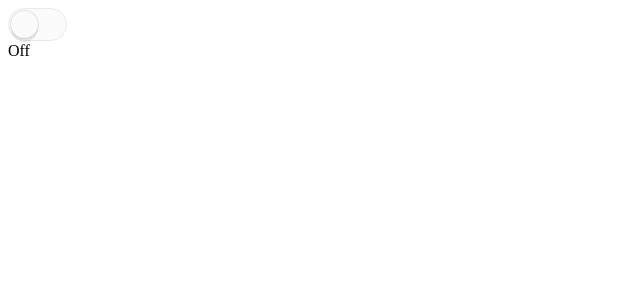
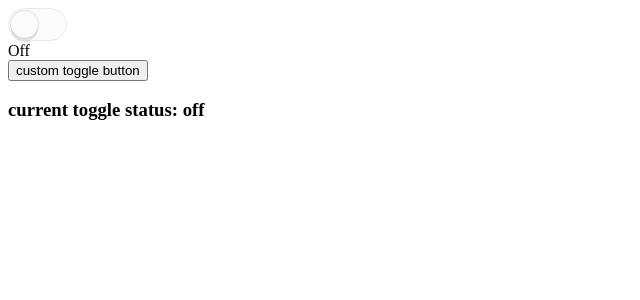
Before and after one commit to haoliangwu/advanced-vue-component-patterns, a Vue app: page / in a window 1280 px wide. Shown: the top 300 px of the page, without its empty margins (0-640 px from the left). Built offline with nearby package versions, Linux system fonts and the light colour scheme.

Commit message:
part-3 enhanced with mixin and hoc mixin

```diff
--- a/src/App.vue
+++ b/src/App.vue
@@ -4,6 +4,8 @@
       <toggle-button></toggle-button>
       <toggle-on>On</toggle-on>
       <toggle-off>Off</toggle-off>
+      <custom-button @toggle="onCustomButtonToggle"></custom-button>
+      <custom-status-indicator></custom-status-indicator>
     </toggle>
   </div>
 </template>
@@ -13,6 +15,8 @@ import Toggle from "./components/Toggle";
 import ToggleButton from "./components/ToggleButton";
 import ToggleOn from "./components/ToggleOn";
 import ToggleOff from "./components/ToggleOff";
+import CustomButton from "./components/CustomButton";
+import CustomStatusIndicator from "./components/CustomStatusIndicator";
 
 export default {
   name: "App",
@@ -20,11 +24,16 @@ export default {
     Toggle,
     ToggleButton,
     ToggleOn,
-    ToggleOff
+    ToggleOff,
+    CustomButton,
+    CustomStatusIndicator
   },
   methods: {
     onToggle(on) {
       console.log("toggle", on);
+    },
+    onCustomButtonToggle(on) {
+      console.log("custom button toggle", on);
     }
   }
 };
--- /dev/null
+++ b/src/components/CustomButton.vue
@@ -0,0 +1,19 @@
+<template>
+  <button class="toggle-on" @click="onClick">
+	  custom toggle button
+  </button>
+</template>
+<script>
+import { withToggleMixin } from "@/mixins/toggle";
+export default {
+  mixins: [withToggleMixin],
+  methods: {
+    onClick(){
+      this.$emit('toggle', this.toggleComp.status.on)
+      this.toggleComp.toggle()
+    }
+  }
+};
+</script>
+<style>
+</style>
--- /dev/null
+++ b/src/components/CustomStatusIndicator.vue
@@ -0,0 +1,14 @@
+<template>
+  <h3>
+	  current toggle status: {{ toggle.status.on ? 'on' : 'off' }}
+  </h3>
+</template>
+<script>
+import { withToggle } from "@/mixins/toggle";
+
+export default {
+  mixins: [withToggle("toggle")]
+};
+</script>
+<style>
+</style>
--- a/src/components/ToggleButton.vue
+++ b/src/components/ToggleButton.vue
@@ -3,9 +3,10 @@
 </template>
 <script>
 import Switch from "./Switch";
+import { withToggleMixin } from "@/mixins/toggle";
 
 export default {
-  inject: { toggleComp: "toggleComp" },
+  mixins: [withToggleMixin],
   methods: {
     onClick() {
       this.toggleComp.toggle();
--- a/src/components/ToggleOff.vue
+++ b/src/components/ToggleOff.vue
@@ -4,8 +4,10 @@
   </div>
 </template>
 <script>
+import { withToggleMixin } from "@/mixins/toggle";
+
 export default {
-  inject: { toggleComp: 'toggleComp' },
+  mixins: [withToggleMixin]
 };
 </script>
 <style>
--- a/src/components/ToggleOn.vue
+++ b/src/components/ToggleOn.vue
@@ -4,8 +4,10 @@
   </div>
 </template>
 <script>
+import { withToggleMixin } from "@/mixins/toggle";
+
 export default {
-  inject: { toggleComp: "toggleComp" }
+  mixins: [withToggleMixin]
 };
 </script>
 <style>
--- /dev/null
+++ b/src/mixins/toggle.js
@@ -0,0 +1,13 @@
+export function withToggle(parentCompName = "toggleComp") {
+  return {
+    inject: {
+      [parentCompName]: "toggleComp"
+    }
+  };
+}
+
+export const withToggleMixin = {
+  inject: {
+    toggleComp: "toggleComp"
+  }
+};
```
Also changed, not shown: package.json (+5 -2 lines).
